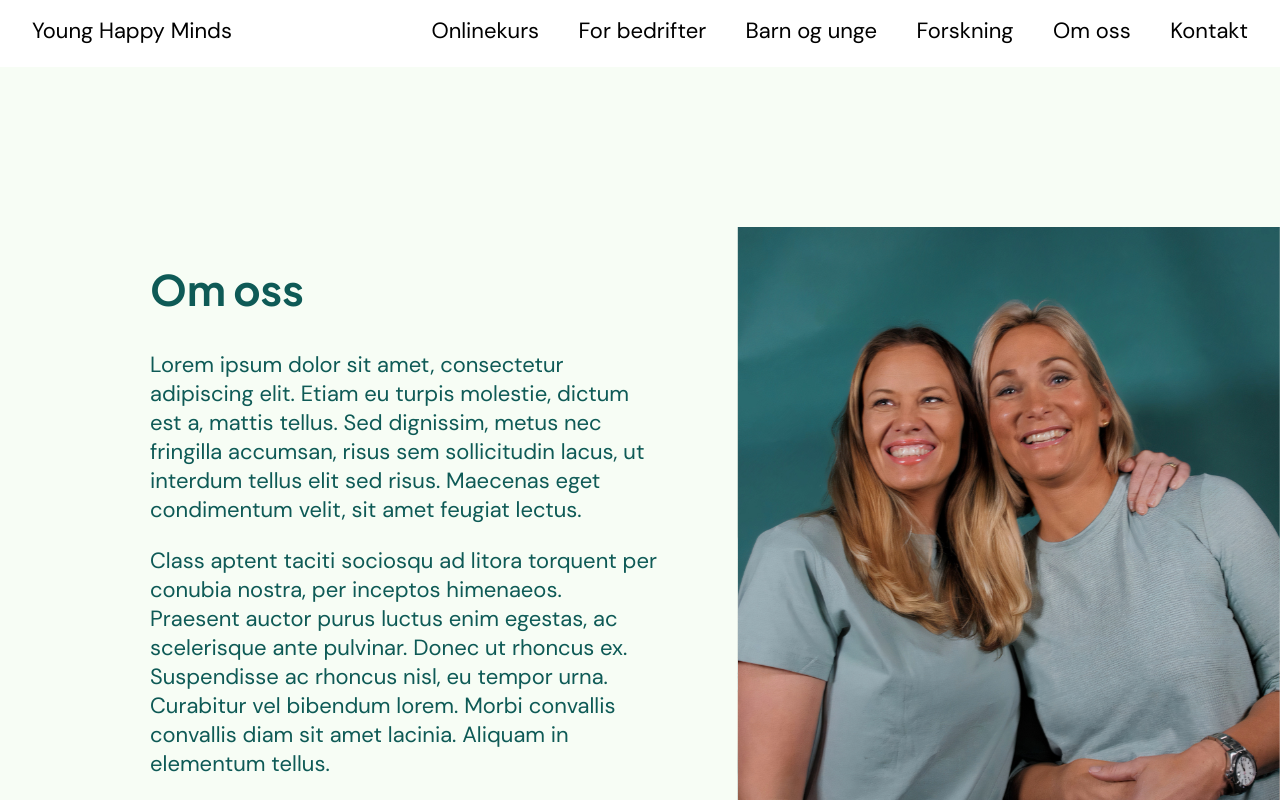
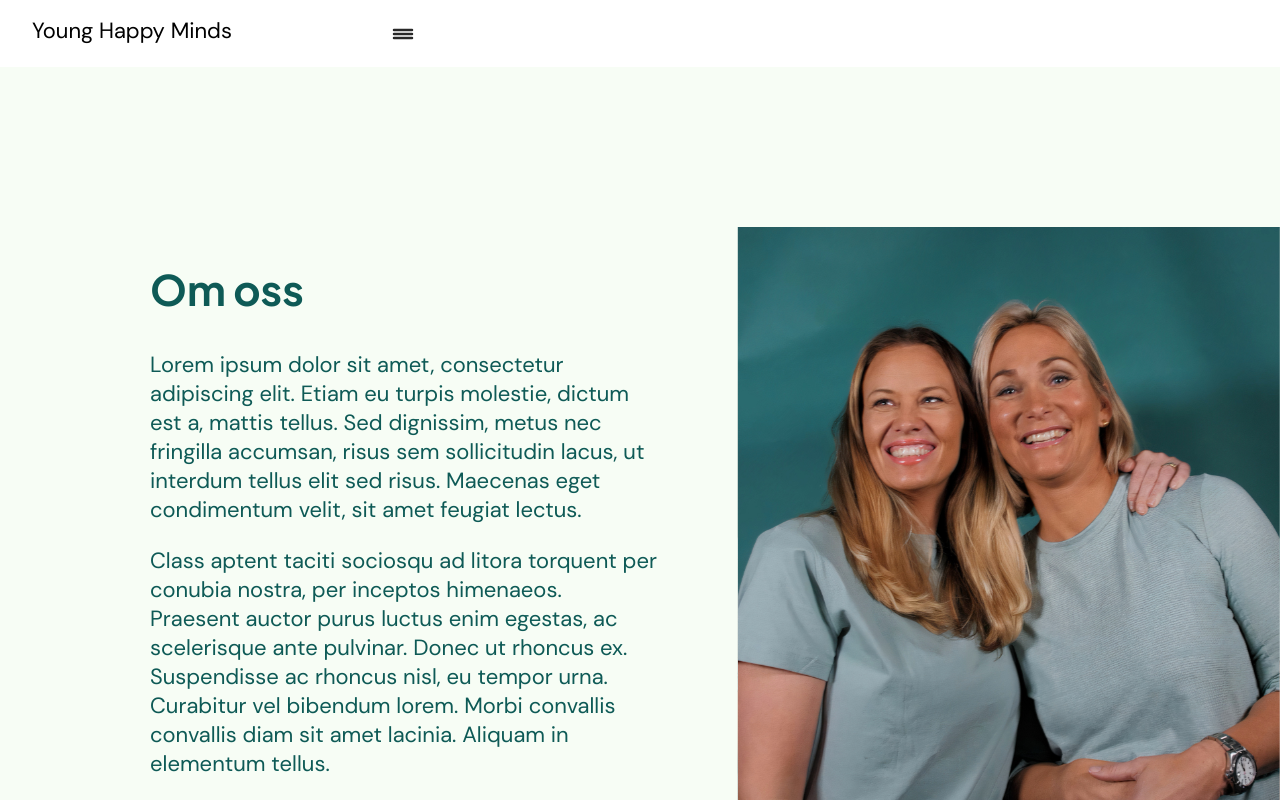
Before and after one commit to TrymVei/Young-Happy-Minds, a Next.js app in the folder yhm/: page /about in a window 1280 px wide. Shown: the top 800 px of the page. Built offline with nearby package versions, Linux system fonts and the light colour scheme.

Commit message:
feat: updated navbar

```diff
--- /dev/null
+++ b/yhm/src/components/navbar/navbar.module.css
@@ -0,0 +1,68 @@
+.navbar {
+  padding-left: 2rem;
+  padding-right: 2rem;
+  display: flex;
+  flex-direction: row;
+  text-decoration: none;
+  background-color: var(--white);
+}
+
+.navbar p a {
+  color: var(--navbar-font-color);
+  text-decoration: none;
+}
+
+.navbar p {
+  margin-top: 1rem;
+}
+
+@media (max-width: 1100px) {
+  .navbar p {
+    display: none;
+  }
+
+  .navbar p:nth-child(1) {
+    display: block;
+  }
+}
+
+.navbar__logo {
+  margin-right: 10rem;
+  font-weight: var(--logo-font-weight);
+}
+
+.burgermenu {
+  display: none;
+}
+
+.expanded {
+  background-color: var(--green-d1);
+  padding: 1rem;
+  padding-left: 3rem;
+  padding-top: 2rem;
+  position: absolute;
+  width: 100%;
+  box-sizing: border-box;
+}
+
+.expanded p a {
+  color: var(--white);
+  font-size: var(--font-size-18);
+}
+
+.navbarDesktop {
+  display: flex;
+  gap: 1rem;
+  justify-content: space-between;
+}
+
+@media (max-width: 1350px) {
+  .navbarDesktop {
+    display: none;
+  }
+  .burgermenu {
+    display: flex;
+    flex-direction: column;
+    justify-content: center;
+  }
+}
--- /dev/null
+++ b/yhm/src/components/navbar/navbar.tsx
@@ -0,0 +1,102 @@
+import { useState } from 'react';
+import style from './navbar.module.css';
+export const NavbarDesktop = () => {
+  const [currentlyActive, setCurrentlyActive] = useState('');
+  const handleClick = (page: string) => {
+    setCurrentlyActive(page);
+  };
+  return (
+    <div className={style.navbar}>
+      <p className={style.navbar__logo}>
+        <a href="/">Young Happy Minds</a>
+      </p>
+      <p>
+        <a href="">Onlinekurs</a>
+      </p>
+      <p>
+        <a href="/company">For bedrifter</a>
+      </p>
+      <p>
+        <a href="/young">Barn og unge</a>
+      </p>
+      <p>
+        <a href="/science">Forskning</a>
+      </p>
+      <p>
+        <a href="/about">Om oss</a>
+      </p>
+      <p>
+        <a href="/contact">Kontakt</a>
+      </p>
+    </div>
+  );
+};
+
+export const NavbarMobile = () => {
+  const [isExpanded, setIsExpanded] = useState(false);
+  const burgermenu = () => {
+    setIsExpanded(!isExpanded);
+  };
+
+  return (
+    <>
+      <div>
+        <div className={style.navbar}>
+          <p className={style.navbar__logo}>
+            <a href="/">Young Happy Minds</a>{' '}
+          </p>
+
+          <div className={style.navbarDesktop}>
+            <p>
+              <a href="">Onlinekurs</a>
+            </p>
+            <p>
+              <a href="/company">For bedrifter</a>
+            </p>
+            <p>
+              <a href="/young">Barn og unge</a>
+            </p>
+            <p>
+              <a href="/science">Forskning</a>
+            </p>
+            <p>
+              <a href="/about">Om oss</a>
+            </p>
+            <p>
+              <a href="/contact">Kontakt</a>
+            </p>
+          </div>
+
+          <div onClick={burgermenu} className={style.burgermenu}>
+            <img src="/images/burgermenu.svg" alt="" />
+            <img src="/images/burgermenu.svg" alt="" />
+            <img src="/images/burgermenu.svg" alt="" />
+          </div>
+        </div>
+        <div
+          className={style.expanded}
+          style={isExpanded ? { display: 'block' } : { display: 'none' }}
+        >
+          <p>
+            <a href="">Onlinekurs</a>
+          </p>
+          <p>
+            <a href="/company">For bedrifter</a>
+          </p>
+          <p>
+            <a href="/young">Barn og unge</a>
+          </p>
+          <p>
+            <a href="/science">Forskning</a>
+          </p>
+          <p>
+            <a href="/about">Om oss</a>
+          </p>
+          <p>
+            <a href="/contact">Kontakt</a>
+          </p>
+        </div>
+      </div>
+    </>
+  );
+};
--- a/yhm/src/layout/layout.module.css
+++ b/yhm/src/layout/layout.module.css
@@ -1,37 +1,3 @@
-.navbar {
-  padding-left: 2rem;
-  padding-right: 2rem;
-  display: flex;
-  flex-direction: row;
-  justify-content: space-between;
-  text-decoration: none;
-  background-color: var(--white);
-}
-
-.navbar p a {
-  color: var(--navbar-font-color);
-  text-decoration: none;
-}
-
-.navbar p {
-  margin-top: 1rem;
-}
-
-@media (max-width: 1100px) {
-  .navbar p {
-    display: none;
-  }
-
-  .navbar p:nth-child(1) {
-    display: block;
-  }
-}
-
-.navbar__logo {
-  margin-right: 10rem;
-  font-weight: var(--logo-font-weight);
-}
-
 .footer {
   padding: 10rem;
   padding-top: 0rem;
--- a/yhm/src/layout/layout.tsx
+++ b/yhm/src/layout/layout.tsx
@@ -1,4 +1,5 @@
-import { useState } from 'react';
+import { useEffect, useState } from 'react';
+import { NavbarDesktop, NavbarMobile } from '../components/navbar/navbar';
 import style from './layout.module.css';
 
 interface Props {
@@ -6,55 +7,30 @@ interface Props {
 }
 
 const Layout: React.FunctionComponent<Props> = (props: Props) => {
-  const [currentlyActive, setCurrentlyActive] = useState('');
+  const [isDesktop, setIsDesktop] = useState(false);
 
-  const handleClick = (page: string) => {
-    setCurrentlyActive(page);
+  const handleResize = () => {
+    if (window.matchMedia('(max-width: 1350px)').matches) {
+      setIsDesktop(false);
+    } else {
+      setIsDesktop(true);
+    }
   };
 
+  useEffect(() => {
+    if (window) {
+      if (window.matchMedia('(max-width: 1350)').matches) {
+        setIsDesktop(false);
+      } else {
+        setIsDesktop(true);
+      }
+      window.addEventListener('resize', handleResize);
+    }
+  }, []);
+
   return (
-    <div>
-      <div className={style.navbar}>
-        <p className={style.navbar__logo}>
-          <a href="/">Young Happy Minds</a>
-        </p>
-        <p>
-          <a href="">Onlinekurs</a>
-        </p>
-        <p>
-          <a
-            style={
-              currentlyActive === 'company'
-                ? { textDecoration: 'underline' }
-                : { textDecoration: 'none' }
-            }
-            onClick={() => handleClick('company')}
-            href="/company"
-          >
-            For bedrifter
-          </a>
-        </p>
-        <p>
-          <a onClick={() => handleClick('young')} href="/young">
-            Barn og unge
-          </a>
-        </p>
-        <p>
-          <a onClick={() => handleClick('science')} href="/science">
-            Forskning
-          </a>
-        </p>
-        <p>
-          <a onClick={() => handleClick('about')} href="/about">
-            Om oss
-          </a>
-        </p>
-        <p>
-          <a onClick={() => handleClick('contact')} href="/contact">
-            Kontakt
-          </a>
-        </p>
-      </div>
+    <div id="top">
+      <NavbarMobile />
 
       <main>{props.children}</main>
 
@@ -101,7 +77,7 @@ const Layout: React.FunctionComponent<Props> = (props: Props) => {
           </div>
           <div className={style.footer__wrapper__logo}>
             <p>
-              <a href="">Til toppen</a>
+              <a href="#top">Til toppen</a>
               <img src="/images/upArrow.svg" alt="Pil opp" />
             </p>
             <img src="/images/logo.svg" alt="" />
```
Also changed, not shown: yhm/src/kidsAndYoung/ingress/ingress.module.css (+7 -0 lines), yhm/public/images/burgermenu.svg (added).
